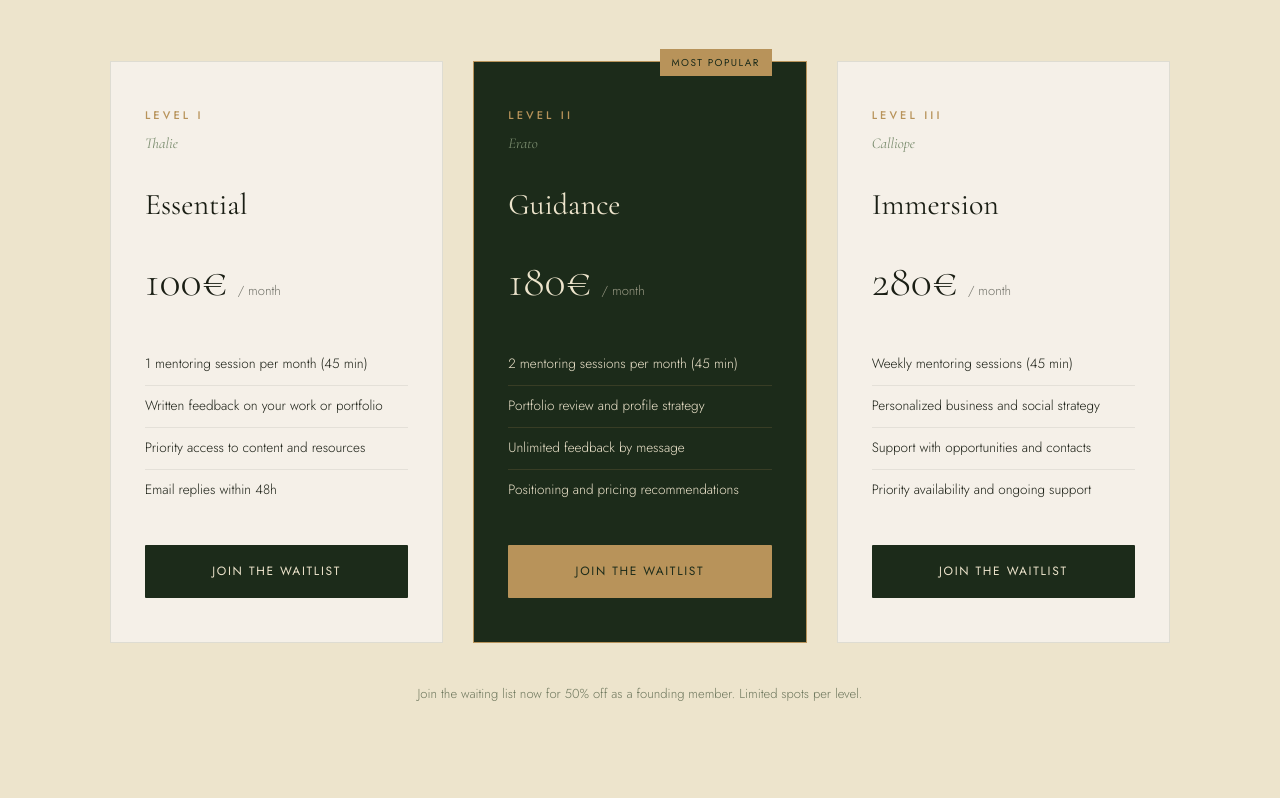
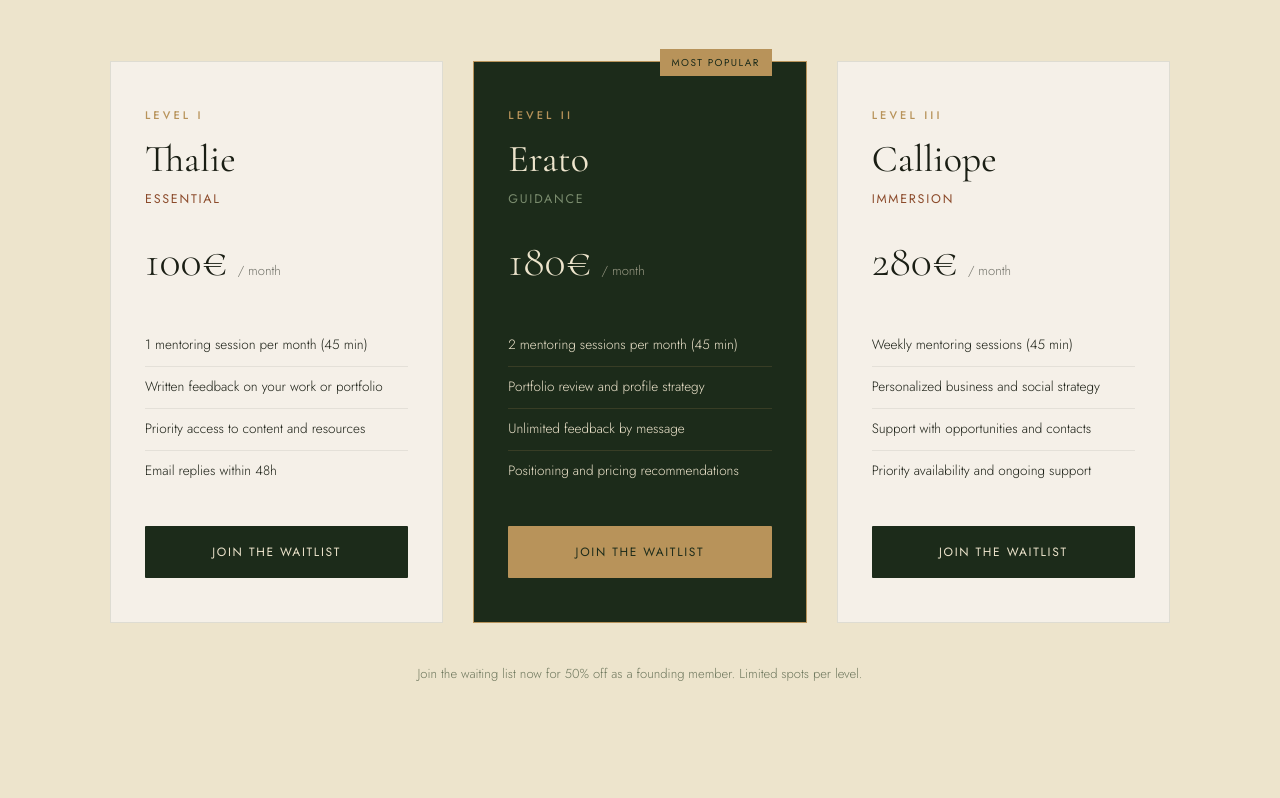
Before and after one commit to OBRART/musesmuses-art-, a plain HTML site: page index.html in a window 1280 px wide. Shown: the part 3362-4160 px from the top of the page. Drawn offline with nearby package versions, Linux system fonts and the light colour scheme.

Commit message:
Update index.html

```diff
--- a/index.html
+++ b/index.html
@@ -347,7 +347,6 @@
     color: var(--parchment);
   }
   .price-card.featured .eyebrow { color: var(--gold); }
-  .price-card.featured .muse-tag { color: var(--sage); }
   .badge {
     position: absolute; top: -13px; right: 34px;
     background: var(--gold); color: var(--forest);
@@ -356,17 +355,23 @@
   }
   .muse-tag {
     font-family: 'Cormorant Garamond', serif;
-    font-style: italic;
-    font-size: 15px;
-    color: var(--sage);
-    margin-top: 6px;
+    font-weight: 400;
+    font-size: 38px;
+    line-height: 1.1;
+    color: var(--ink);
+    margin-top: 14px;
   }
+  .price-card.featured .muse-tag { color: var(--parchment); }
   .price-card h3 {
-    font-family: 'Cormorant Garamond', serif;
+    font-family: 'Jost', sans-serif;
     font-weight: 400;
-    font-size: 30px;
-    margin-top: 22px;
+    font-size: 12.5px;
+    letter-spacing: 0.14em;
+    text-transform: uppercase;
+    color: var(--terra);
+    margin-top: 8px;
   }
+  .price-card.featured h3 { color: var(--sage); }
   .price-card .amount {
     font-family: 'Cormorant Garamond', serif;
     font-size: 44px;
@@ -793,7 +798,7 @@
         <div class="s-duration" data-i18n="s4_dur">Call 45–60 min</div>
       </div>
     </div>
-    <p class="services-footnote" data-i18n="services_footnote">Also need a website? <a href="#contacto">Ask us</a>. Interested in one of these? <a href="#waitlist" data-preselect="services">Join the waitlist</a>.</p>
+    <p class="services-footnote" data-i18n="services_footnote">Also need a website? <a href="#contacto">Ask us</a>.</p>
   </div>
 </section>
 
@@ -918,7 +923,7 @@
     s4_price: { en: "From 500 EUR", fr: "À partir de 500 EUR" },
     s4_desc: { en: "One-time audit and content strategy, or ongoing monthly management.", fr: "Audit ponctuel et stratégie de contenu, ou gestion mensuelle continue." },
     s4_dur: { en: "Call 45–60 min", fr: "Appel 45–60 min" },
-    services_footnote: { en: 'Also need a website? <a href="#contacto">Ask us</a>. Interested in one of these? <a href="#waitlist" data-preselect="services">Join the waitlist</a>.', fr: 'Besoin aussi d\'un site web ? <a href="#contacto">Demandez-nous</a>. Intéressé par l\'un d\'eux ? <a href="#waitlist" data-preselect="services">Rejoindre la liste d\'attente</a>.' },
+    services_footnote: { en: 'Also need a website? <a href="#contacto">Ask us</a>.', fr: 'Besoin aussi d\'un site web ? <a href="#contacto">Demandez-nous</a>.' },
     about_eyebrow: { en: "Founder", fr: "Fondatrice" },
     about_h2: { en: "The eye behind muses muses.", fr: "Le regard derrière muses muses." },
     about_p: { en: "muses muses was born from years spent inside galleries, working alongside artists — knowing exactly what makes a body of work, a profile, or a career truly stand out.", fr: "muses muses est née de plusieurs années passées en galerie, aux côtés d'artistes — en sachant précisément ce qui fait qu'une œuvre, un profil ou une carrière se démarquent vraiment." },
```
